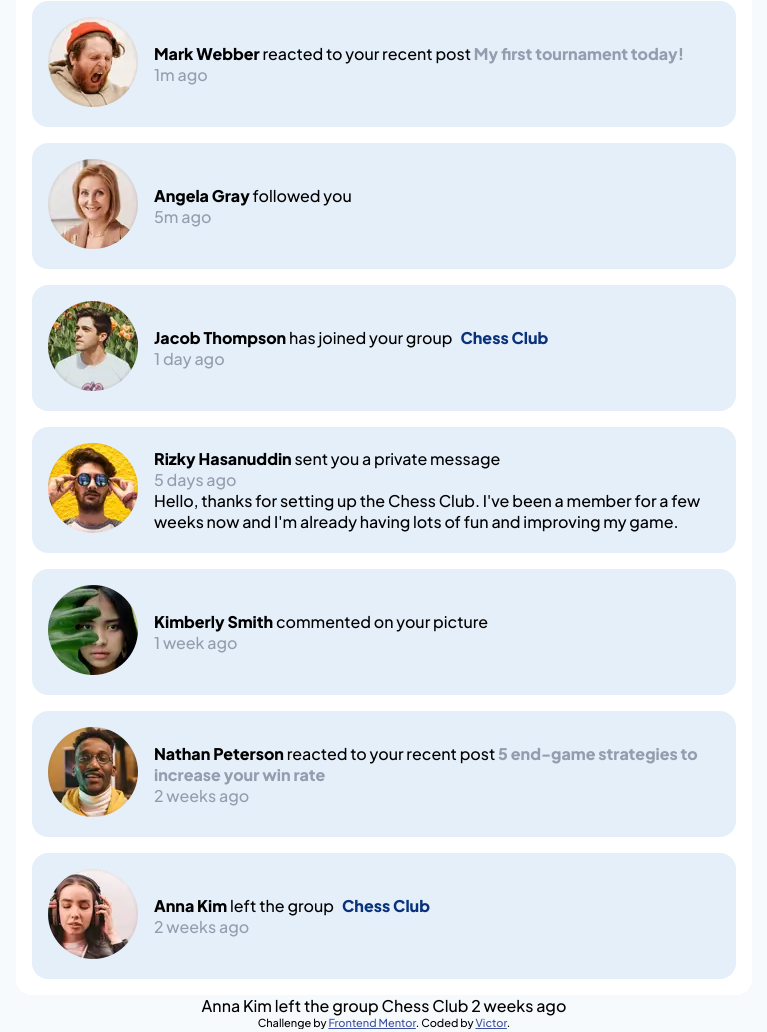
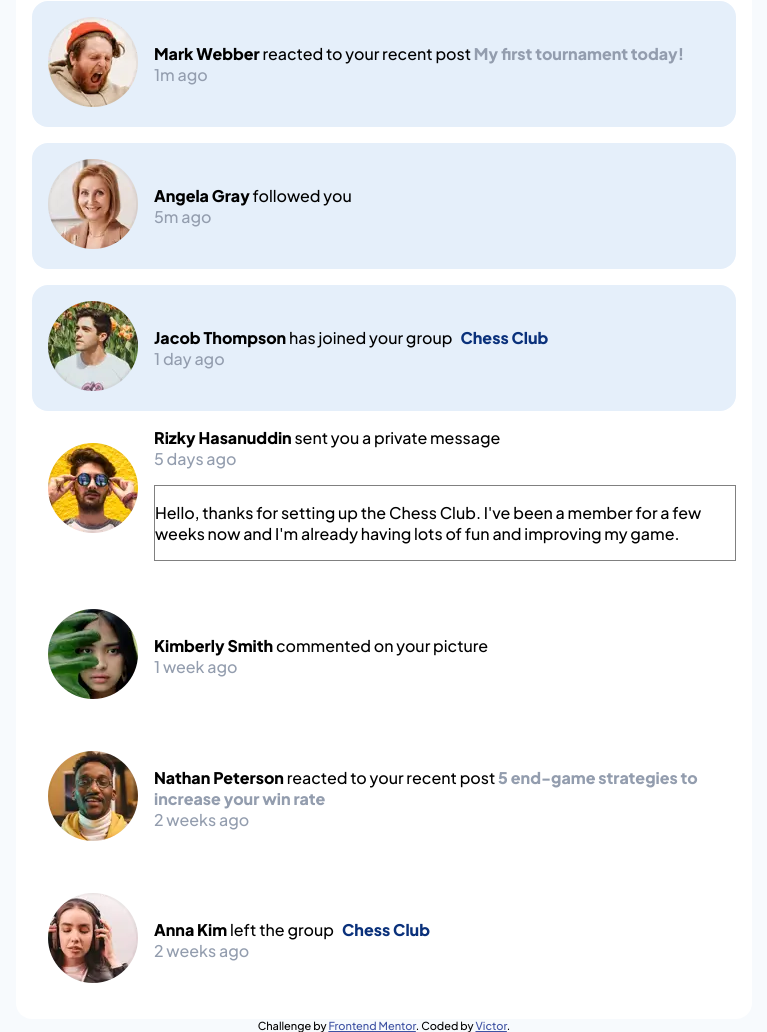
Before and after one commit to VictorYeung0725/notifications-page-victor, a plain HTML site: page index.html in a window 1280 px wide. Shown: the part 63-1095 px from the top of the page, without its empty margins (256-1023 px from the left). Drawn offline with Linux system fonts and the light colour scheme.

Commit message:
fix the color

```diff
--- a/index.html
+++ b/index.html
@@ -59,7 +59,7 @@
         <div class="time">1 day ago</div>
       </div>
     </div>
-    <div class="meassge">
+    <div class="meassge read">
       <div class="icon"><img src="./assets/images/avatar-rizky-hasanuddin.webp" alt="rizky-hasanuddin"></div>
       <div class="details">
         <p><strong>Rizky Hasanuddin</strong> sent you a private message
@@ -69,7 +69,7 @@
           I'm already having lots of fun and improving my game.</div>
       </div>
     </div>
-    <div class="meassge">
+    <div class="meassge read">
       <div class="icon"><img src="./assets/images/avatar-kimberly-smith.webp" alt="kimberly-smith"></div>
       <div class="details">
         <p><strong>Kimberly Smith</strong> commented on your picture
@@ -77,7 +77,7 @@
         <div class="time">1 week ago</div>
       </div>
     </div>
-    <div class="meassge">
+    <div class="meassge read">
       <div class="icon"><img src="./assets/images/avatar-nathan-peterson.webp" alt="Nathan Peterson"></div>
       <div class="details">
         <p><strong>Nathan Peterson</strong> reacted to your recent post <span>5 end-game strategies to increase your
@@ -87,7 +87,7 @@
       </div>
     </div>
 
-    <div class="meassge">
+    <div class="meassge read">
       <div class="icon"><img src="./assets/images/avatar-anna-kim.webp" alt="Anna Kim"></div>
       <div class="details">
         <p><strong>Anna Kim</strong> left the group<span id="organize">Chess Club</span>
@@ -97,9 +97,6 @@
     </div>
   </div>
 
-  Anna Kim left the group Chess Club
-  2 weeks ago
-
   <div class="attribution">
     Challenge by <a href="https://www.frontendmentor.io?ref=challenge" target="_blank">Frontend Mentor</a>.
     Coded by <a href="#">Victor</a>.
--- a/style.css
+++ b/style.css
@@ -104,11 +104,26 @@ header p {
   color: hsl(219, 14%, 63%);
 }
 
+#comments {
+  background-color: white;
+  padding: 1rem 0;
+  margin: 1rem 0;
+  border: 1px solid grey;
+}
+
+#comments:hover {
+  cursor: pointer;
+  background-color: hsl(205, 33%, 90%);
+}
+
 #organize {
   color: hsl(219, 85%, 26%);
   margin-left: 0.5rem;
 }
 
+.read {
+  background-color: white;
+}
 .attribution {
   font-size: 11px;
   text-align: center;
```
